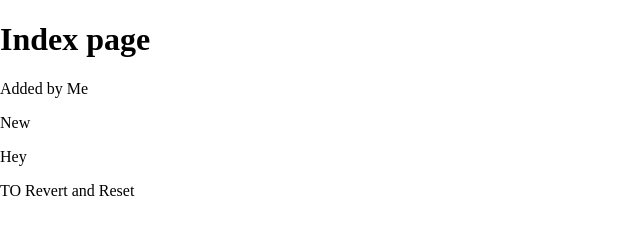
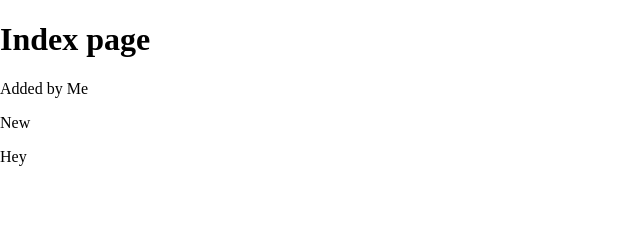
Before and after one commit to DevRiwaj/LearningGit, a plain HTML site: page index.html in a window 1280 px wide. Shown: the whole page, without its empty margins (0-640 px from the left). Drawn offline with Linux system fonts and the light colour scheme.

Commit message:
Revert "added revert in main"
This reverts commit fc3b02859c859ed3e80afc04b584b1843369e6c0.

```diff
--- a/index.html
+++ b/index.html
@@ -12,6 +12,5 @@
     <p>Added by Me </p>
     <p>New </p>
     <p>Hey</p>
-    <p>TO Revert and Reset</p>
 </body>
 </html>
```
